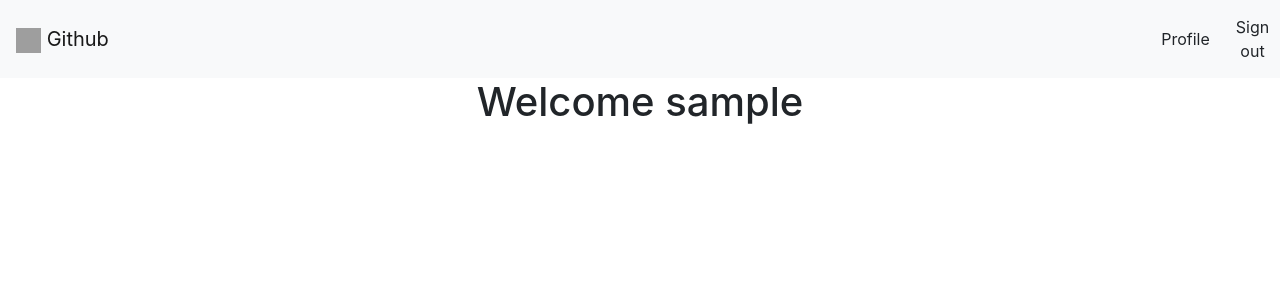
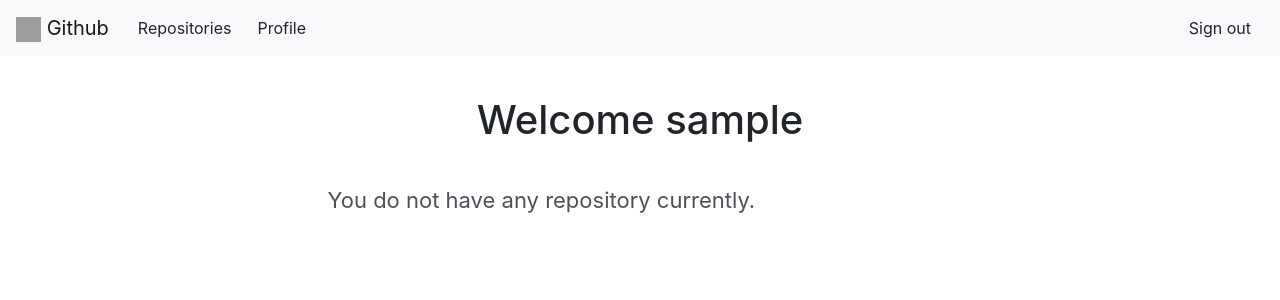
Before and after one commit to tim-master2020/UKS, a Django app: page / in a window 1280 px wide. Shown: the top 300 px of the page. Run offline with Django 3.2, Linux system fonts and the light colour scheme; the visitor is signed in with stand-in values (Sample User, id 1); data that the repository does not hold is empty; some libraries are stand-ins or nearby versions; grey boxes are pictures that could not be loaded.

Commit message:
Created Home page for logged in user. (#80)
* Added repository to nav bar.

* Created home page for logged in user.

* added repositories to context for home page.

* changed home page for logged in user.

```diff
--- a/github/github/templates/landing/landing.html
+++ b/github/github/templates/landing/landing.html
@@ -2,9 +2,17 @@
 
 {% block content %}
 {% if user.is_authenticated %}
-  <h1 class="text-center mb-3">Welcome {{user.username}}</h1>
+  <h1 class="text-center mb-3" style="margin: 40px 0">Welcome {{user.username}}</h1>
+  {% include 'repository/repositoriesHomePage.html' %}
 {% else %}
-  <p>You are not logged in</p>
-  <a href="{% url 'login' %}">Log In</a>
+<div style="font-family: Calibri;">
+<h1 class="text-center mb-3" style="margin: 40px 0;">Welcome to GitHub!</h1>
+  <p style="font-size: 22px;">
+    <a style="background-color: rgb(231, 242, 248); font-size: 22px; padding: 3px 7px; color: rgb(84, 84, 102); border-radius: 3px;" href="{% url 'login' %}">
+      Log In</a> to continue your work.</p>
+  <p style="font-size: 22px;">
+    If you do not have a profile, you can
+    <a style="background-color: rgb(231, 242, 248); font-size: 22px; padding: 3px 7px; color: rgb(84, 84, 102); border-radius: 3px;" href="{% url 'register' %}">Register here.</a>
+</div>
 {% endif %}
 {% endblock %}
--- a/github/github/templates/navbar.html
+++ b/github/github/templates/navbar.html
@@ -4,7 +4,8 @@
         <img src="{% static 'media/logo.png' %}" alt="My image" class="image">
         Github</a>
     {% if user.is_authenticated %}
-        <a class="btn btn-md" style="display: flex; margin-left: 82%;" href="{% url 'profile' %}">Profile</a>
+        <a class="btn btn-md" style="display: flex;" href="{% url 'repository:allRepositories' %}">Repositories</a>
+        <a class="btn btn-md" style="display: flex;" href="{% url 'profile' %}">Profile</a>
         <a class="btn btn-md" style="display: flex; margin-left: auto;" href="{% url 'logout' %}">Sign out</a>
     {% endif %}
 </nav
--- /dev/null
+++ b/github/github/templates/repository/repositoriesHomePage.html
@@ -0,0 +1,17 @@
+{% block content %}
+  <br/>
+  {% if allRepositories %}
+  <p style="font-size: 23px; color:rgb(86, 98, 109);margin:15px">Here are your repositories:</p>
+    {% for repo in allRepositories %}
+        <div class="card mb-3" style="background-color: rgb(250, 251, 255);" >
+            <div class="card-body">
+                <p class="lead"><b>{{ repo.name }}</b> | {{ repo.creationDate }}</p>
+                <a style="background-color: rgb(125, 142, 179);color:white;padding:4px 10px;font-size: 20px; border-radius: 3px;text-decoration: none;" href="{% url 'repository:detailRepository' repo.id %}">Details</a>
+            </div>
+        </div>
+    {% endfor %}
+  {% else %}
+    <p style="color:rgb(76, 81, 87);font-size: 22px;">You do not have any repository currently.</p>
+  {% endif %}
+
+{% endblock %}
--- a/github/github/views.py
+++ b/github/github/views.py
@@ -7,9 +7,19 @@ from photo.forms import PhotoForm
 from django.contrib.auth import authenticate
 from django.contrib import messages
 from photo.models import Photo
+from repository.models import Repository
+from django.contrib.auth.models import User
 
 # Get questions and display them
 def landing(request):
+    if(request.user is not None):
+        allRepositories = Repository.objects.filter(users=request.user.id)
+        # branchCount = Branch.objects.all()
+
+        allUsers = User.objects.exclude(username=request.user)
+        context = {'allRepositories': allRepositories}
+        return render(request, "landing/landing.html", context)
+
     return render(request, 'landing/landing.html')
 
 def login(request):
```
